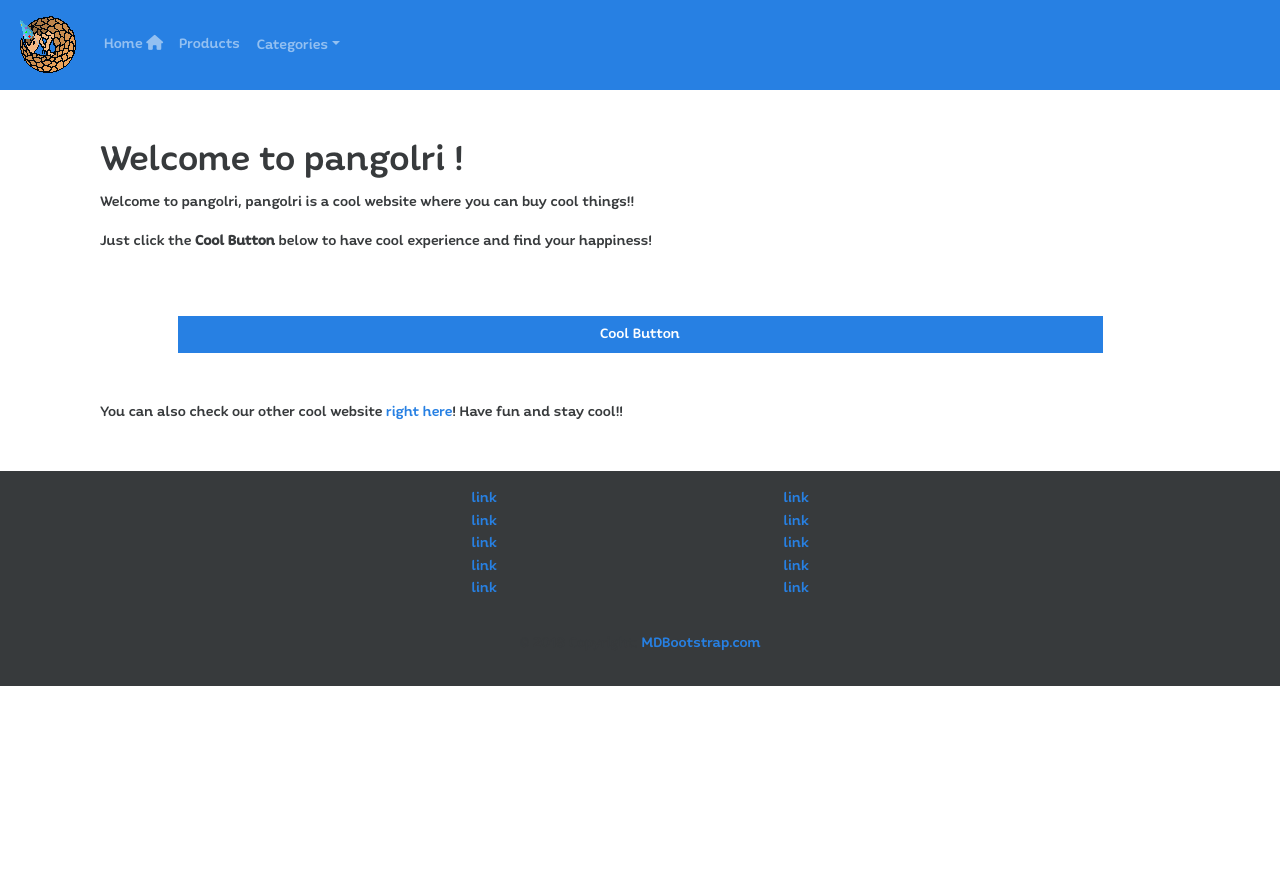
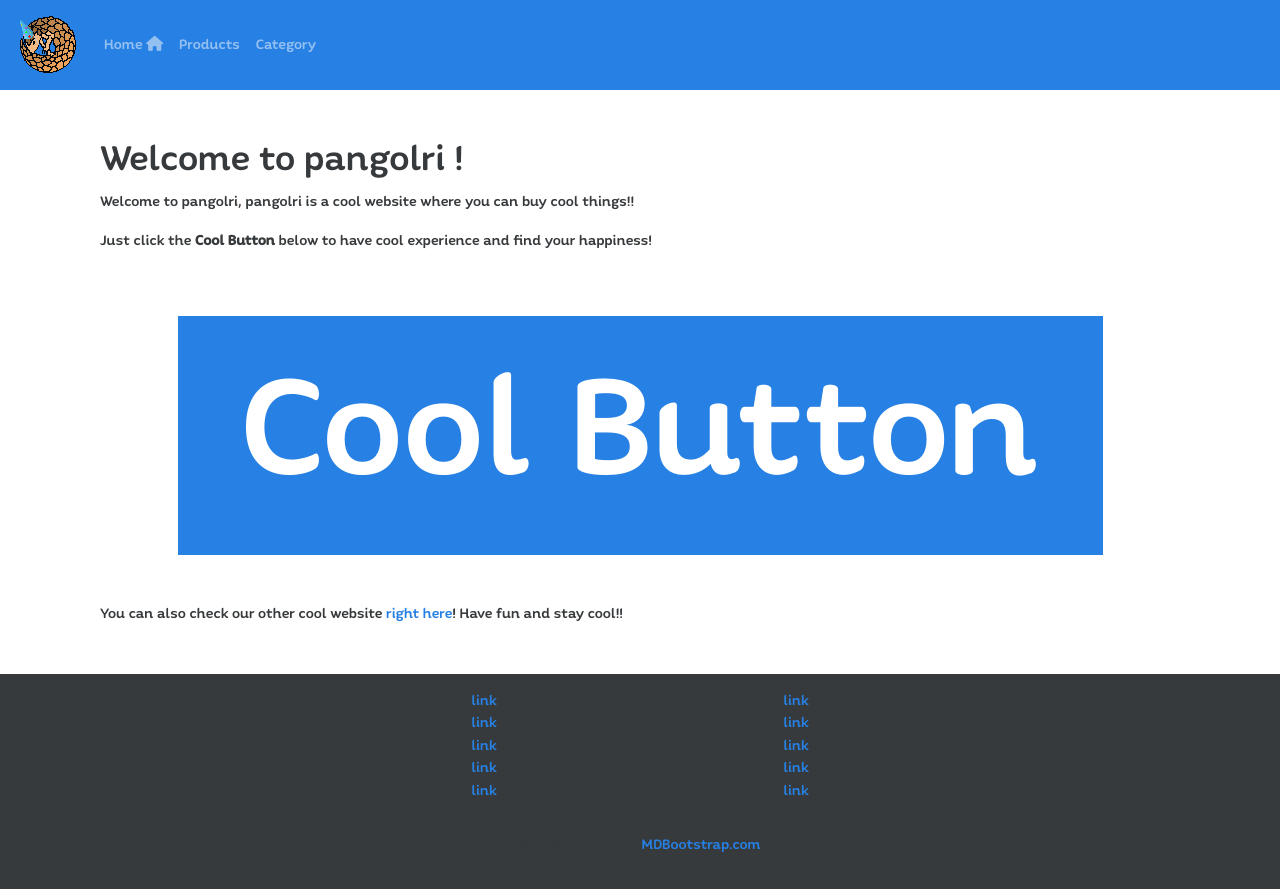
Before and after one commit to ScRalP/pangolri, a Symfony app: template templates/default/index.html.twig in a window 1280 px wide. Before the commit the page ends 686 px from the top, so only its background shows below. Run offline with Twig, Linux system fonts and the light colour scheme; the template is opened without the code that fills it, so the values that code supplies are empty; style sheets or scripts are compiled from the project's sources; some libraries are stand-ins or nearby versions.

Commit message:
remove des categories dans un menu déroulant

```diff
--- a/assets/css/style.css
+++ b/assets/css/style.css
@@ -37,3 +37,7 @@ body {
     width: 50px;
     height: 50px;
 }
+
+.btn-cool{
+    font-size: 10em;
+}
--- a/templates/inc/navbar.html.twig
+++ b/templates/inc/navbar.html.twig
@@ -13,15 +13,7 @@
                 <a class="nav-link" href={{ path('product_list') }}>Products</a>
             </li>
             <li class="nav-item">
-                <div class="dropdown">
-                    <button class="btn nav-link dropdown-toggle" type="button" data-toggle="dropdown">Categories</button>
-
-                    <div class="dropdown-menu">
-                        {% for category in categories %}
-                            <a class="dropdown-item" href={{ path('product_categ', category) }}>{{ category }}</a>
-                        {% endfor %}
-                    </div>
-                </div>
+                <a class="nav-link" href={{ path('category_list') }}>Category</a>
             </li>
 
             {% if is_granted('ROLE_ADMIN') %}
```
Also changed, not shown: src/Controller/ProductController.php (+0 -7 lines).
